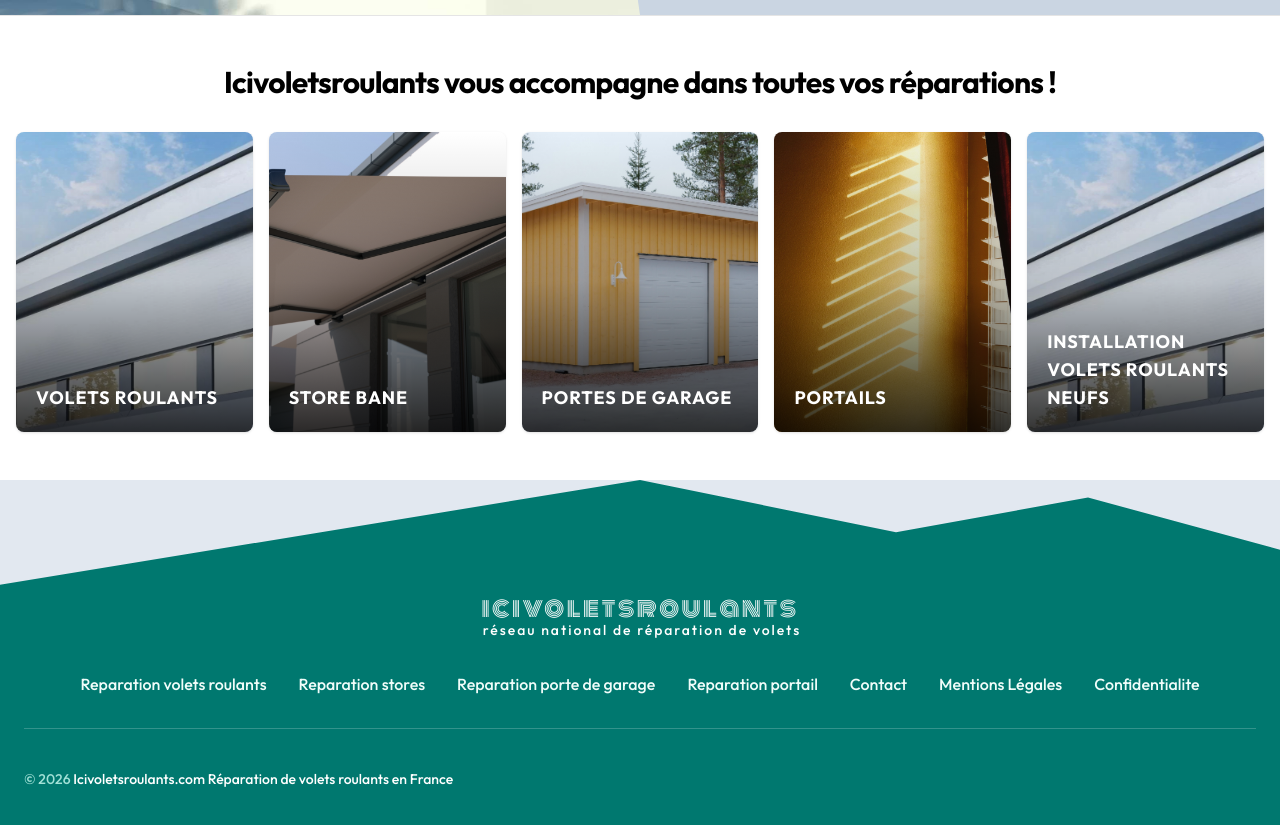
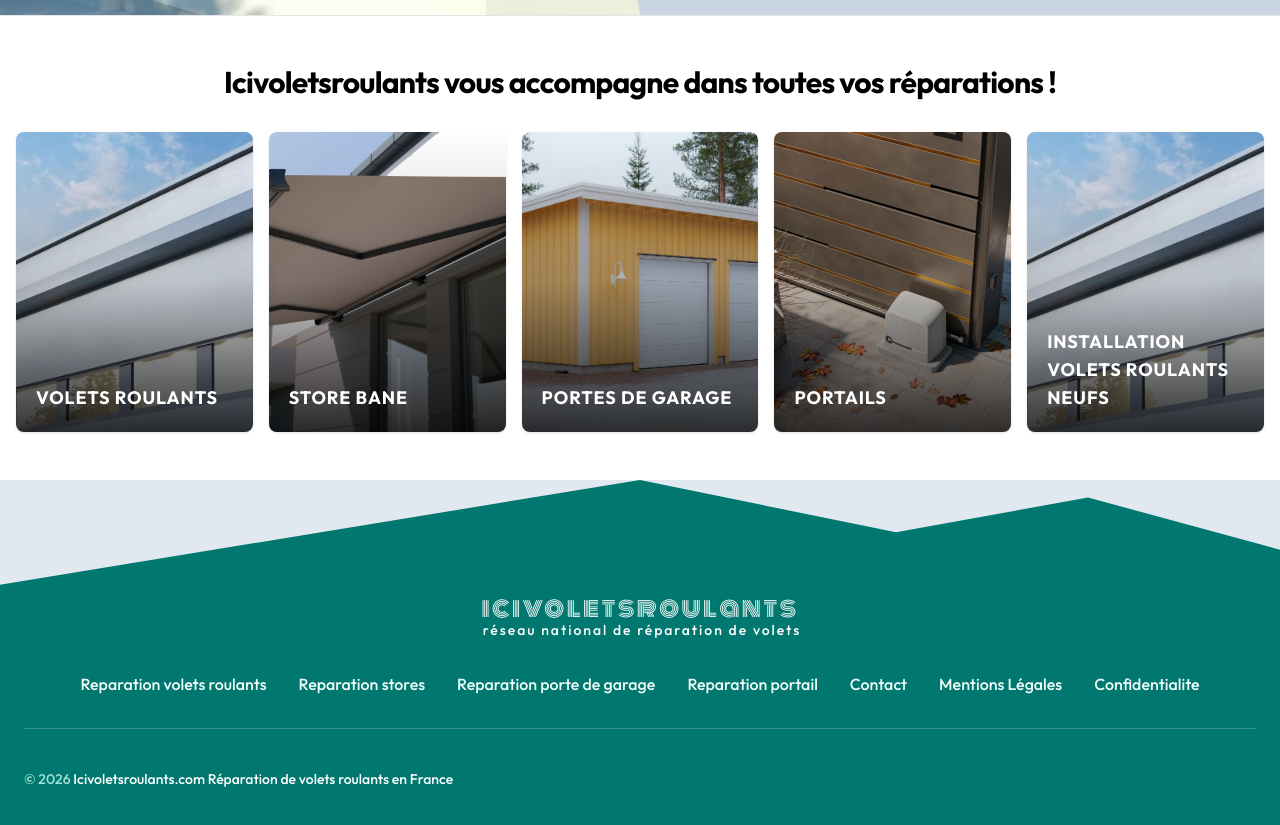
Before and after one commit to jazetjaz01/icivoletsroulants, a Next.js app: page / in a window 1280 px wide. Shown: the part 807-1632 px from the top of the page. Built offline with nearby package versions, Linux system fonts and the light colour scheme.

Commit message:
first commit

```diff
--- a/components/accueil/Hero2.tsx
+++ b/components/accueil/Hero2.tsx
@@ -25,7 +25,7 @@ const activities = [
   {
     title: "Portails",
     subtitle: "Réparation, motorisation et maintenance",
-    image: "/images/accueil/accueil1.jpg",
+    image: "/images/accueil/accueil14.jpg",
     href: "/services/portails",
   },
   {
```
Also changed, not shown: public/images/accueil/accueil14.jpg (added).
